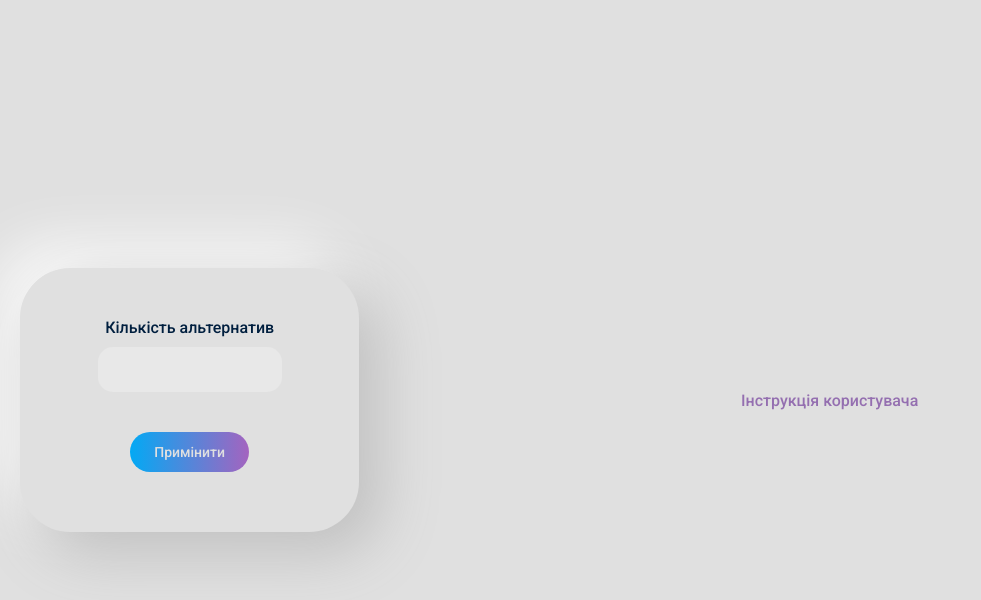
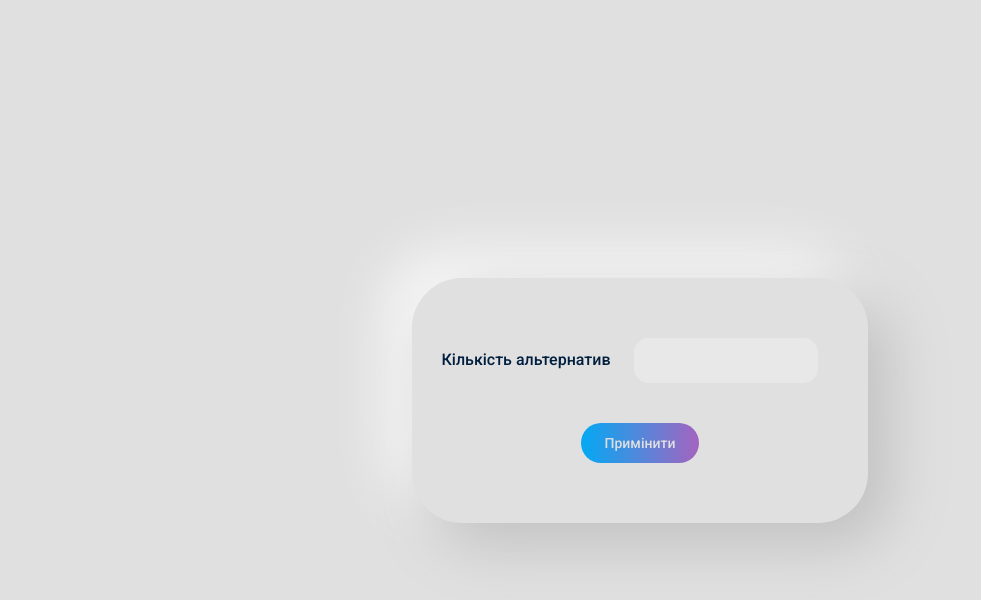
Before and after one commit to ilky03/myprojects, a plain HTML site: page university/itpr_proj/index.html in a window 1280 px wide. Both pictures are taken after a click on the button "Створити опитування". Shown: the whole page, without its empty margins (0-981 px from the left). Drawn offline with Linux system fonts and the light colour scheme.

Commit message:
update style and script

```diff
--- a/university/itpr_proj/index.html
+++ b/university/itpr_proj/index.html
@@ -12,6 +12,9 @@
         <div><img src="img/icon.svg" alt="icon" width="20px"></div>
         <button class="btn create-poll">Створити опитування</button>
         <button class="btn join-poll">Приєднатись до опитування</button>
+    </div>
+    <div class="footer-welcome">
+        <a href="https://telegra.ph/%D0%86nstrukc%D1%96ya-koristuvacha-05-02">Інструкція користувача</a><br>
     </div>
 
     <div class="create-window hide">
@@ -69,9 +72,7 @@
 
     <div class="result-window hide">
     </div>
-    <footer>
-        <a href="https://telegra.ph/%D0%86nstrukc%D1%96ya-koristuvacha-05-02">Інструкція користувача</a><br>
-    </footer>
+
     <script src="script.js"></script>
 </body>
 </html>
--- a/university/itpr_proj/script.js
+++ b/university/itpr_proj/script.js
@@ -2,9 +2,11 @@ const welcomeWindow = document.querySelector('.welcome-window'),
       createWindow = document.querySelector('.create-window'),
       createPollBtn = document.querySelector('.create-poll'),
       succesWindow = document.querySelector('.succes-window');
+      welcomeFooter = document.querySelector('.footer-welcome');
 
 createPollBtn.addEventListener('click', () => {
     welcomeWindow.classList.add('hide');
+    welcomeFooter.classList.add('hide');
     createWindow.classList.remove('hide');
 });
 
@@ -126,6 +128,7 @@ joinWindow = document.querySelector('.join-window');
 
 joinBtn.addEventListener('click', () => {
     welcomeWindow.classList.add('hide');
+    welcomeFooter.classList.add('hide');
     joinWindow.classList.remove('hide');
 
     const chooseIdBtn = document.querySelector('.choose-id-btn');
--- a/university/itpr_proj/style.css
+++ b/university/itpr_proj/style.css
@@ -276,20 +276,21 @@ form img {
         object-fit: cover;
     }
 
-footer {
+.footer-welcome {
+    position: fixed;
     bottom: 10px;
     width: 100%;
     text-align: center;
 }
 
-footer a {
+.footer-welcome a {
     text-decoration: none;
     color:rgb(75, 0, 130);
     opacity: 0.5;
     transition: .5s;
 }
 
-footer a:hover {
+.footer-welcome a:hover {
     opacity: 1;
 }
 
```
